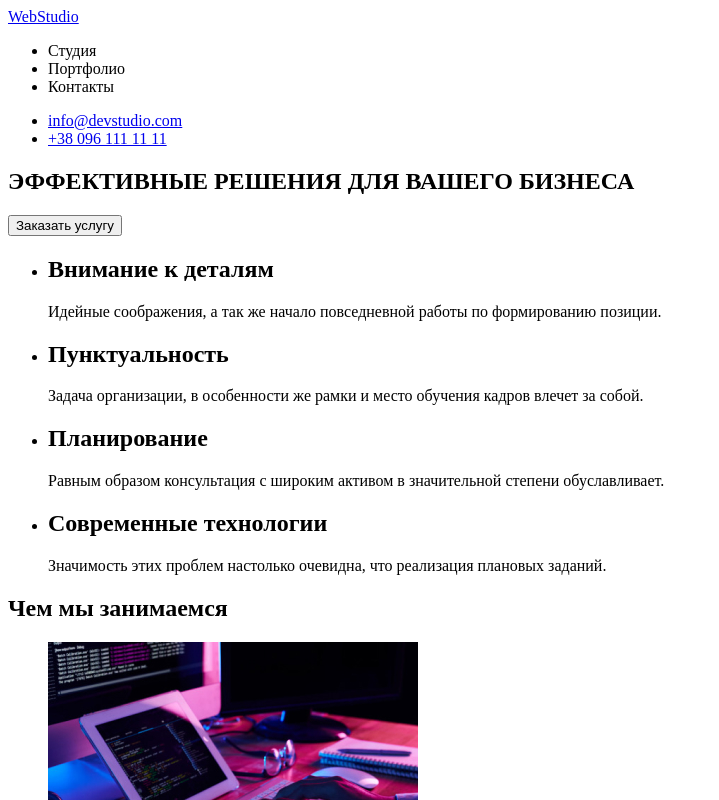
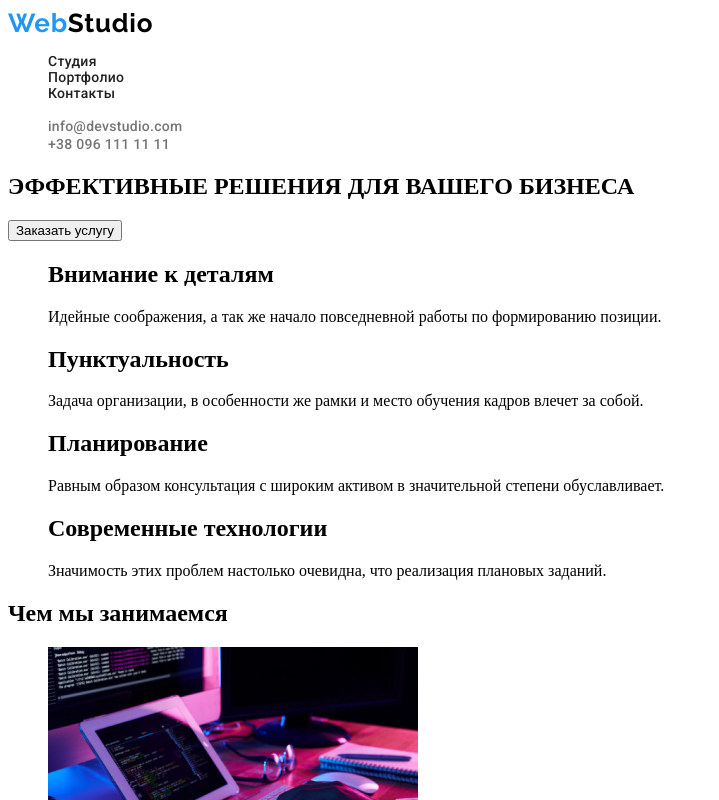
Before and after one commit to edinorogek/webstudio_1, a plain HTML site: page index.html in a window 1280 px wide. Shown: the top 800 px of the page, without its empty margins (0-719 px from the left). Drawn offline with Linux system fonts and the light colour scheme.

Commit message:
Добавляет css и делает хедер

```diff
--- /dev/null
+++ b/css/styles.css
@@ -0,0 +1,51 @@
+:root {
+  --main-ff: 'roboto', sans-serif;
+  --logo-ff: 'raleway', sans-serif;
+}
+
+a {
+  text-decoration: none;
+}
+
+.logo {
+  font-family: var(--logo-ff);
+  color: #000;
+  font-weight: 700;
+  font-size: 26px;
+  line-height: 31px;
+  letter-spacing: 0.03em;
+}
+
+.web {
+  color:#2196F3
+}
+
+nav {
+  font-family: var(--main-ff);
+font-weight: 500;
+font-size: 14px;
+line-height: 16px;
+letter-spacing: 0.02em;
+color: #212121;
+}
+
+.navigation:hover {
+  color:#2196F3;
+}
+
+li {
+  list-style: none;
+}
+
+.contact {
+  font-family: 'Roboto';
+font-weight: 500;
+font-size: 14px;
+line-height: 16px;
+letter-spacing: 0.02em;
+color: #757575;
+}
+
+.contact:hover {
+color: #2196F3
+}
--- a/index.html
+++ b/index.html
@@ -4,24 +4,31 @@
   <meta charset="UTF-8">
   <meta http-equiv="X-UA-Compatible" content="IE=edge">
   <meta name="viewport" content="width=device-width, initial-scale=1.0">
+  <link rel="stylesheet" href="./css/styles.css">
+  <link rel="preconnect" href="https://fonts.googleapis.com">
+  <link rel="preconnect" href="https://fonts.gstatic.com" crossorigin>
+  <link href="https://fonts.googleapis.com/css2?family=Raleway:wght@700&family=Roboto:wght@500&display=swap" rel="stylesheet">
+  <link rel="preconnect" href="https://fonts.googleapis.com">
+  <link rel="preconnect" href="https://fonts.gstatic.com" crossorigin>
+  <link href="https://fonts.googleapis.com/css2?family=Raleway:wght@700&display=swap" rel="stylesheet">
   <title>Document</title>
 </head>
 <body>
   <header>
-    <a href="/">WebStudio</a>
+    <a href="/" class="logo"><span class="web">Web</span>Studio</a>
     <nav>
       <ul>
-        <li>Студия</li>
-        <li>Портфолио</li>
-        <li>Контакты</li>
+        <li class="navigation">Студия</li>
+        <li class="navigation">Портфолио</li>
+        <li class="navigation">Контакты</li>
       </ul>
     </nav>
     <ul>
       <li>
-        <a href="mailto:info@devstudio.com">info@devstudio.com</a>
+        <a href="mailto:info@devstudio.com" class="contact">info@devstudio.com</a>
       </li>
       <li>
-        <a href="tel:+380961111111">+38 096 111 11 11</a>
+        <a href="tel:+380961111111" class="contact">+38 096 111 11 11</a>
       </li>
     </ul>
   </header>
```
